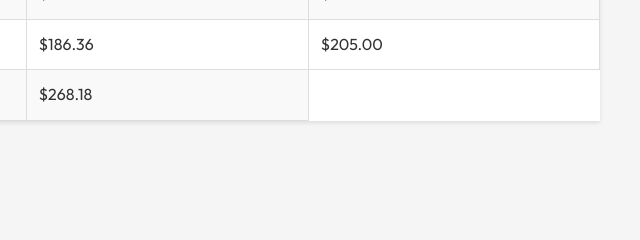
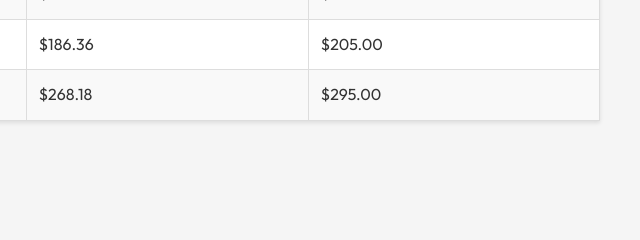
Before and after one commit to 3stanKyle/breezeconnect, a plain HTML site: page index.html in a window 1280 px wide. Shown: the part 444-684 px from the top of the page, 640-1280 px from the left. Drawn offline with Linux system fonts and the light colour scheme.

Commit message:
Update index.html

```diff
--- a/index.html
+++ b/index.html
@@ -212,7 +212,8 @@
                 <td>BREEZE PRO 1000</td>
                 <td>1000/400</td>
                 <td>$268.18</td>
-                         </tr>
+                <td>$295.00</td>
+            </tr>
         </table>
     </div>
 
```
